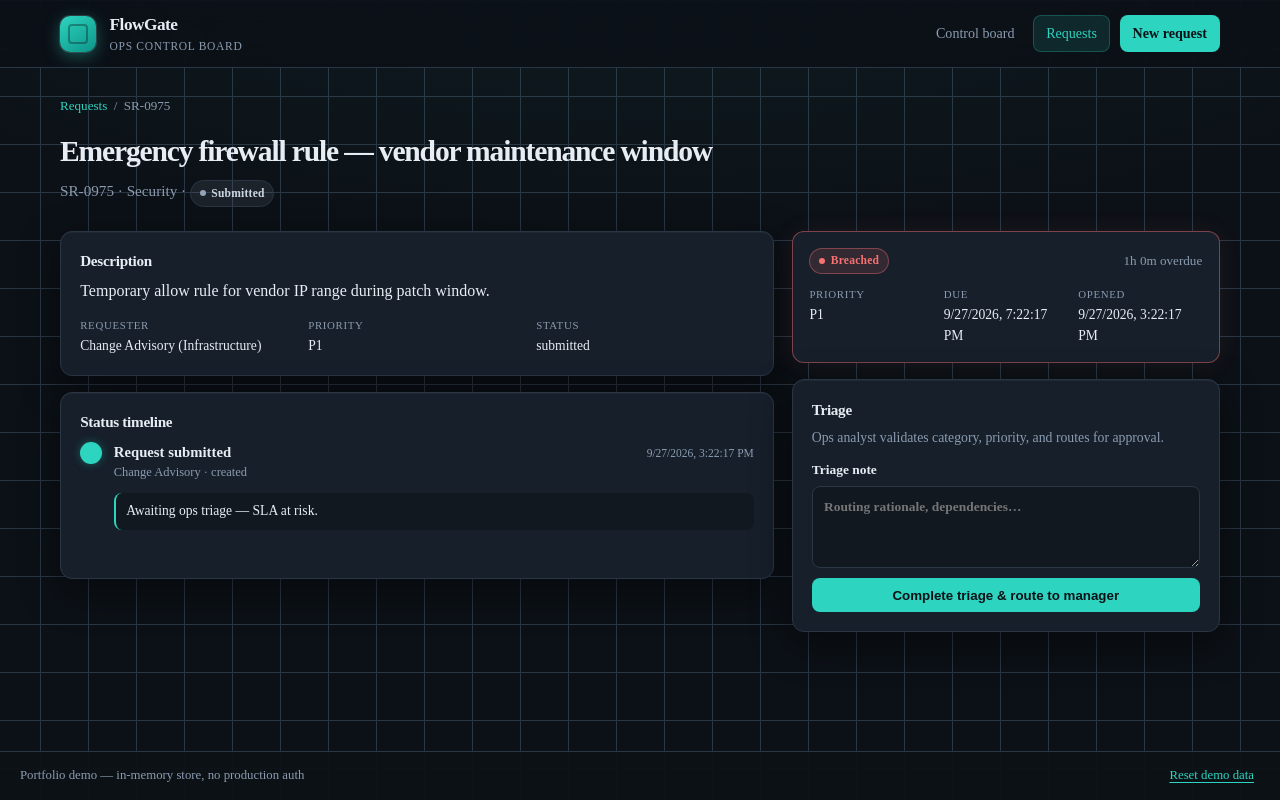
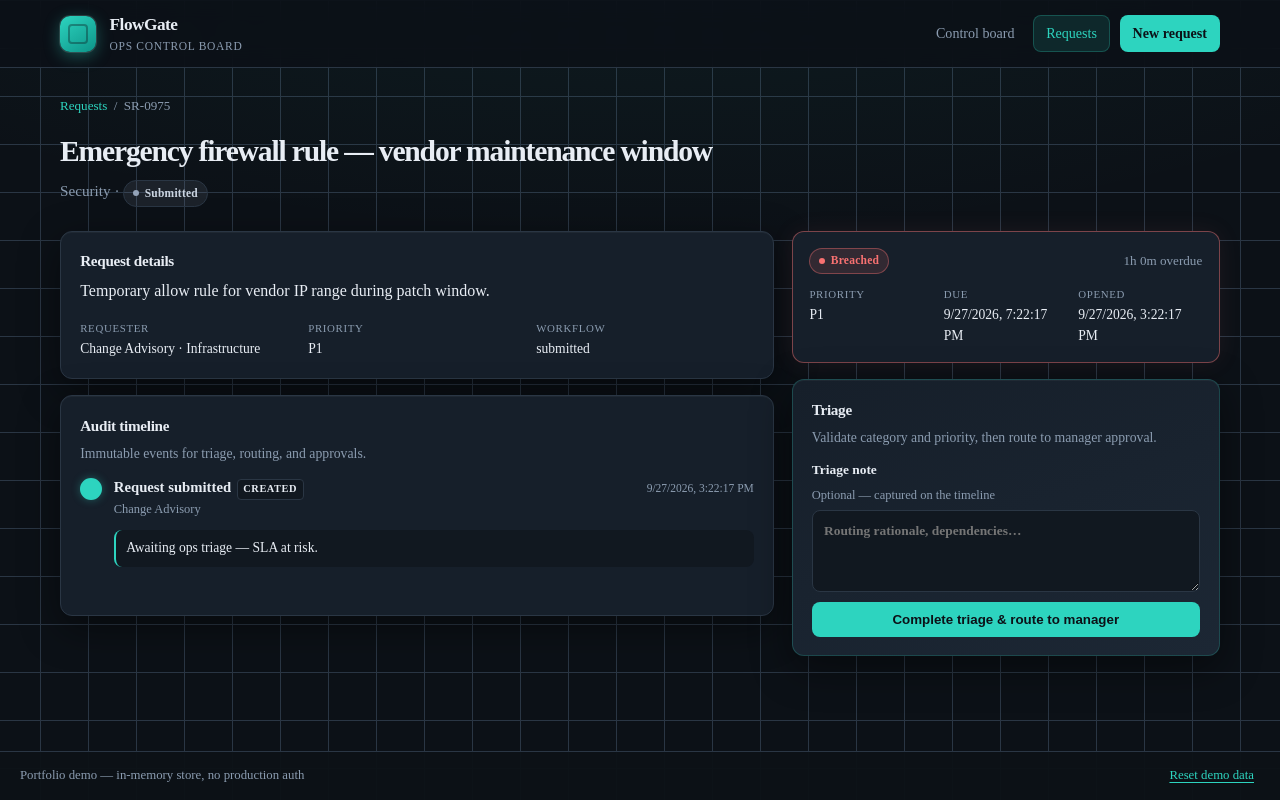
Before and after one commit to jah-guide/flowgate, a Next.js app: page /requests/SR-0975 in a window 1280 px wide. Built offline with nearby package versions, Linux system fonts and the light colour scheme.

Commit message:
ui: upgrade request detail timeline and actions

```diff
--- a/src/app/requests/[id]/page.tsx
+++ b/src/app/requests/[id]/page.tsx
@@ -17,30 +17,30 @@ export default async function RequestDetailPage({
   if (!request) notFound();
 
   return (
-    <AppShell>
+    <AppShell eyebrow={request.id}>
       <div className="breadcrumb">
         <Link href="/requests">Requests</Link>
-        <span>/</span>
+        <span aria-hidden>/</span>
         <span>{request.id}</span>
       </div>
 
       <div className="page-header">
         <h1>{request.title}</h1>
         <p>
-          {request.id} · {request.category} · <StatusBadge status={request.status} />
+          {request.category} · <StatusBadge status={request.status} />
         </p>
       </div>
 
       <div className="detail-grid">
         <div className="stack-form" style={{ gap: "1rem" }}>
           <section className="card">
-            <h2>Description</h2>
-            <p style={{ margin: 0, whiteSpace: "pre-wrap" }}>{request.description}</p>
-            <dl className="sla-dl" style={{ marginTop: "0.85rem" }}>
+            <h2>Request details</h2>
+            <p style={{ margin: 0, whiteSpace: "pre-wrap", lineHeight: 1.55 }}>{request.description}</p>
+            <dl className="sla-dl" style={{ marginTop: "1rem" }}>
               <div>
                 <dt>Requester</dt>
                 <dd>
-                  {request.requester} ({request.department})
+                  {request.requester} · {request.department}
                 </dd>
               </div>
               <div>
@@ -48,20 +48,25 @@ export default async function RequestDetailPage({
                 <dd>{request.priority}</dd>
               </div>
               <div>
-                <dt>Status</dt>
+                <dt>Workflow</dt>
                 <dd>{request.status.replaceAll("_", " ")}</dd>
               </div>
             </dl>
           </section>
 
           <section className="card">
-            <h2>Status timeline</h2>
+            <h2>Audit timeline</h2>
+            <p className="muted" style={{ marginTop: 0 }}>
+              Immutable events for triage, routing, and approvals.
+            </p>
             <Timeline events={request.timeline} />
           </section>
         </div>
 
         <div className="stack-form" style={{ gap: "1rem" }}>
-          <SlaDetail request={request} />
+          <section aria-label="SLA posture">
+            <SlaDetail request={request} />
+          </section>
           <RequestActions id={request.id} status={request.status} />
         </div>
       </div>
--- a/src/components/NavLinks.tsx
+++ b/src/components/NavLinks.tsx
@@ -3,9 +3,10 @@
 import Link from "next/link";
 import { usePathname } from "next/navigation";
 
-function navClass(pathname: string, href: string, exact?: boolean) {
-  const active = exact ? pathname === href : pathname.startsWith(href);
-  return active ? "nav-active" : undefined;
+function requestsActive(pathname: string) {
+  if (pathname === "/requests") return true;
+  if (pathname.startsWith("/requests/") && !pathname.startsWith("/requests/new")) return true;
+  return false;
 }
 
 export function NavLinks() {
@@ -13,13 +14,16 @@ export function NavLinks() {
 
   return (
     <nav className="nav" aria-label="Primary">
-      <Link href="/" className={navClass(pathname, "/", true)}>
+      <Link href="/" className={pathname === "/" ? "nav-active" : undefined}>
         Control board
       </Link>
-      <Link href="/requests" className={navClass(pathname, "/requests")}>
+      <Link href="/requests" className={requestsActive(pathname) ? "nav-active" : undefined}>
         Requests
       </Link>
-      <Link href="/requests/new" className={`nav-cta ${navClass(pathname, "/requests/new") ?? ""}`}>
+      <Link
+        href="/requests/new"
+        className={`nav-cta${pathname === "/requests/new" ? " nav-active" : ""}`}
+      >
         New request
       </Link>
     </nav>
--- a/src/components/RequestActions.tsx
+++ b/src/components/RequestActions.tsx
@@ -6,19 +6,20 @@ export function RequestActions({ id, status }: { id: string; status: RequestStat
     return (
       <section className="card">
         <h2>Workflow</h2>
-        <p className="muted">This request is closed. No further actions.</p>
+        <p className="muted">This request is closed — no further actions available.</p>
       </section>
     );
   }
 
   if (status === "submitted") {
     return (
-      <section className="card">
+      <section className="card card-accent">
         <h2>Triage</h2>
-        <p className="muted">Ops analyst validates category, priority, and routes for approval.</p>
+        <p className="muted">Validate category and priority, then route to manager approval.</p>
         <form action={triageAction.bind(null, id)} className="stack-form">
           <label>
             Triage note
+            <span className="field-hint">Optional — captured on the timeline</span>
             <textarea name="note" rows={3} placeholder="Routing rationale, dependencies…" />
           </label>
           <button type="submit" className="button">
@@ -35,7 +36,7 @@ export function RequestActions({ id, status }: { id: string; status: RequestStat
   return (
     <section className="card">
       <h2>{heading}</h2>
-      <p className="muted">Approve to advance the workflow, or reject with a reason.</p>
+      <p className="muted">Approve to advance, or reject with a required reason.</p>
       <div className="action-grid">
         <form action={approveAction.bind(null, id)} className="stack-form">
           <input type="hidden" name="role" value={role} />
@@ -51,7 +52,8 @@ export function RequestActions({ id, status }: { id: string; status: RequestStat
           <input type="hidden" name="role" value={role} />
           <label>
             Rejection reason
-            <textarea name="note" rows={3} required placeholder="Required for rejection…" />
+            <span className="field-hint">Required</span>
+            <textarea name="note" rows={3} required placeholder="Why this request cannot proceed…" />
           </label>
           <button type="submit" className="button button-reject">
             Reject
--- a/src/components/Timeline.tsx
+++ b/src/components/Timeline.tsx
@@ -1,6 +1,10 @@
 import type { TimelineEvent } from "@/lib/types";
 
 export function Timeline({ events }: { events: TimelineEvent[] }) {
+  if (!events.length) {
+    return <p className="muted">No timeline events yet.</p>;
+  }
+
   return (
     <ol className="timeline">
       {events.map((event, index) => (
@@ -8,12 +12,13 @@ export function Timeline({ events }: { events: TimelineEvent[] }) {
           <div className="timeline-dot" aria-hidden />
           <div className="timeline-body">
             <div className="timeline-head">
-              <strong>{event.label}</strong>
+              <strong>
+                {event.label}
+                <span className="timeline-type">{event.type}</span>
+              </strong>
               <time dateTime={event.at}>{new Date(event.at).toLocaleString()}</time>
             </div>
-            <p className="timeline-meta">
-              {event.actor} · {event.type}
-            </p>
+            <p className="timeline-meta">{event.actor}</p>
             {event.note && <p className="timeline-note">{event.note}</p>}
           </div>
         </li>
```
